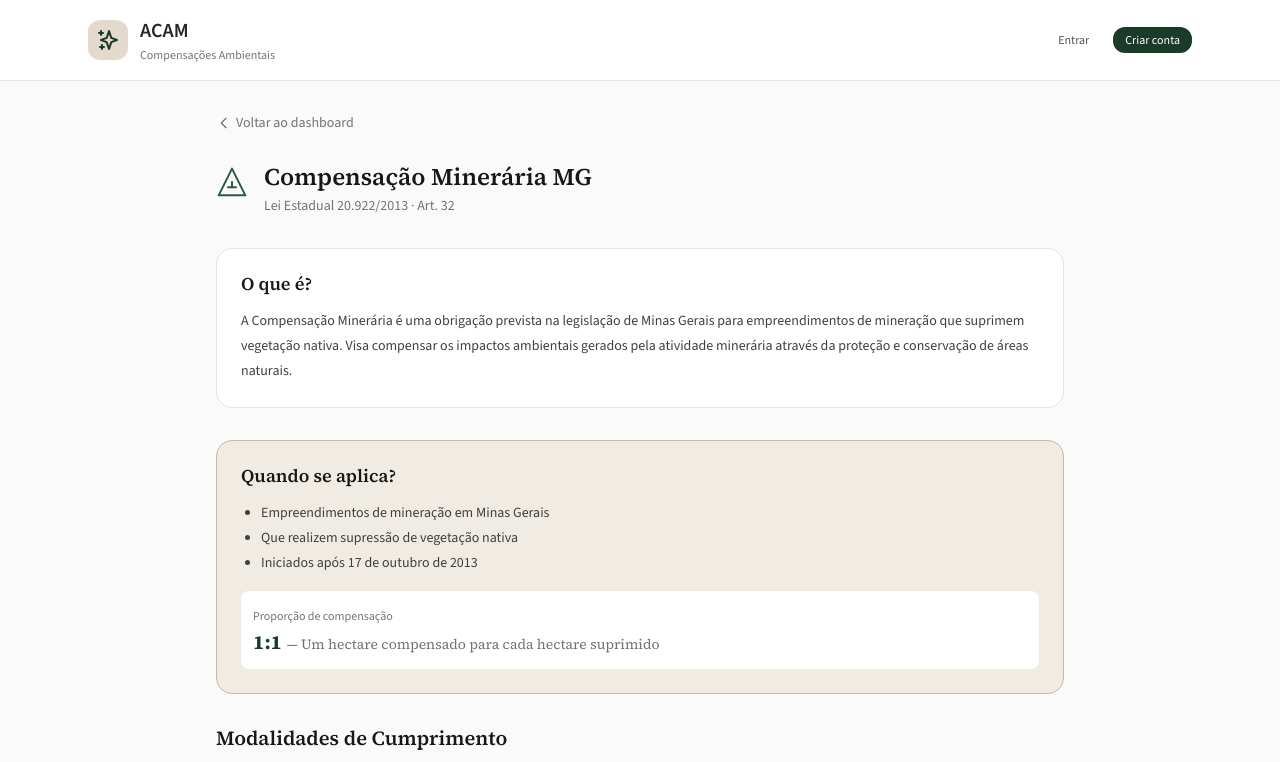
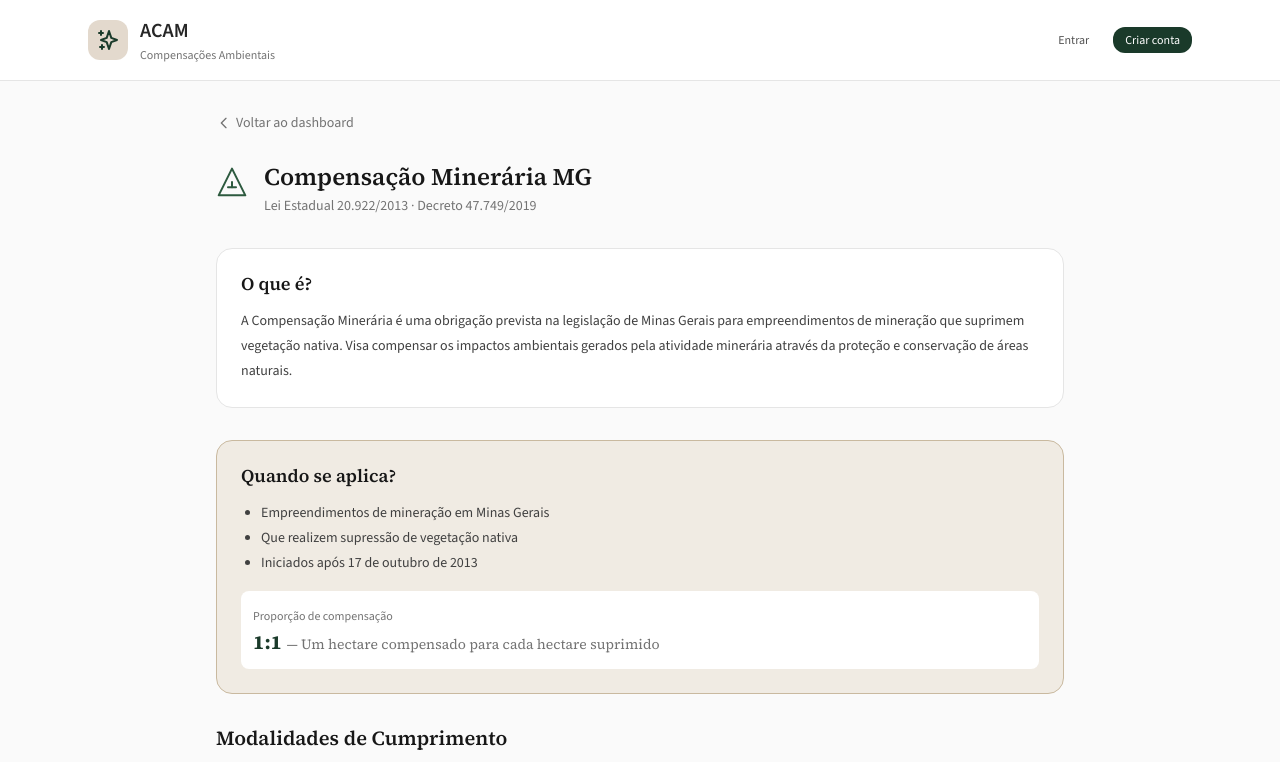
Before and after one commit to cvc339/acam2, a Next.js app: page /compensacoes/mineraria in a window 1280 px wide. Shown: the top 762 px of the page. Built offline with nearby package versions, Linux system fonts and the light colour scheme; no server answers.

Commit message:
Fix: compensação minerária — referência legal corrigida
Art. 32 removido (incorreto), substituído por Lei 20.922/2013 · Decreto 47.749/2019

Co-Authored-By: Claude Opus 4.6 (1M context) <noreply@anthropic.com>

```diff
--- a/src/app/(public)/compensacoes/mineraria/page.tsx
+++ b/src/app/(public)/compensacoes/mineraria/page.tsx
@@ -17,7 +17,7 @@ export default function MinerariaPage() {
           <h1 style={{ fontFamily: "var(--font-family-heading)", fontSize: "var(--font-size-2xl)", fontWeight: 600 }}>
             Compensação Minerária MG
           </h1>
-          <p className="text-sm text-muted-foreground mt-1">Lei Estadual 20.922/2013 · Art. 32</p>
+          <p className="text-sm text-muted-foreground mt-1">Lei Estadual 20.922/2013 · Decreto 47.749/2019</p>
         </div>
       </div>
 
```
